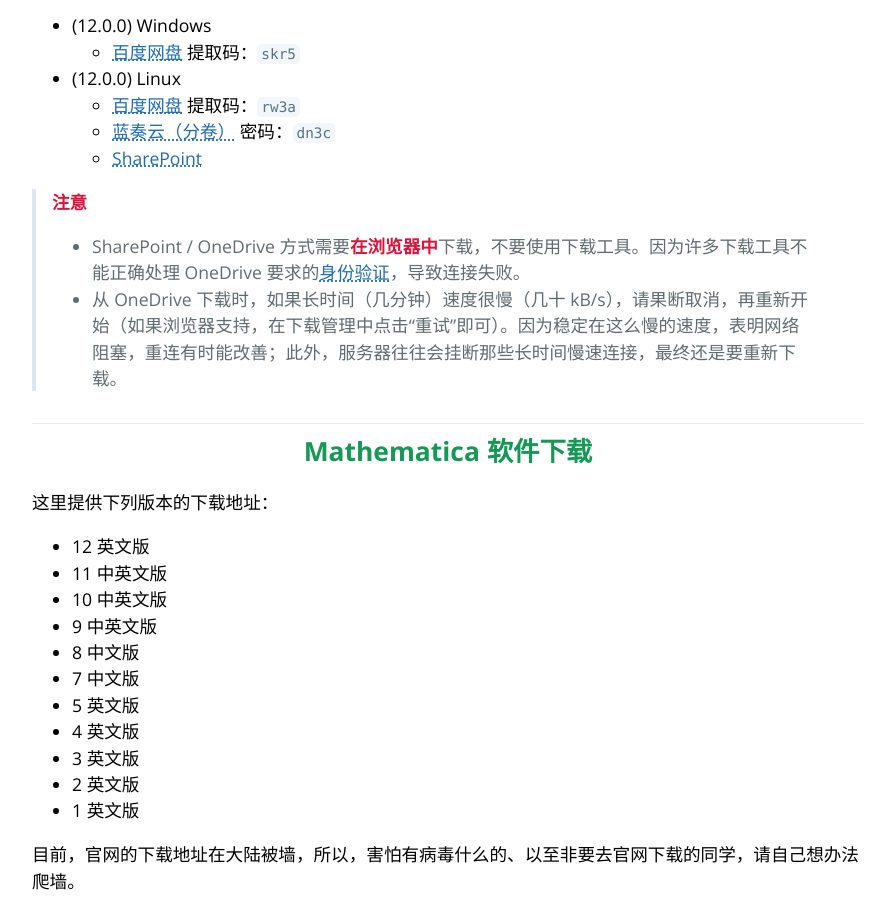
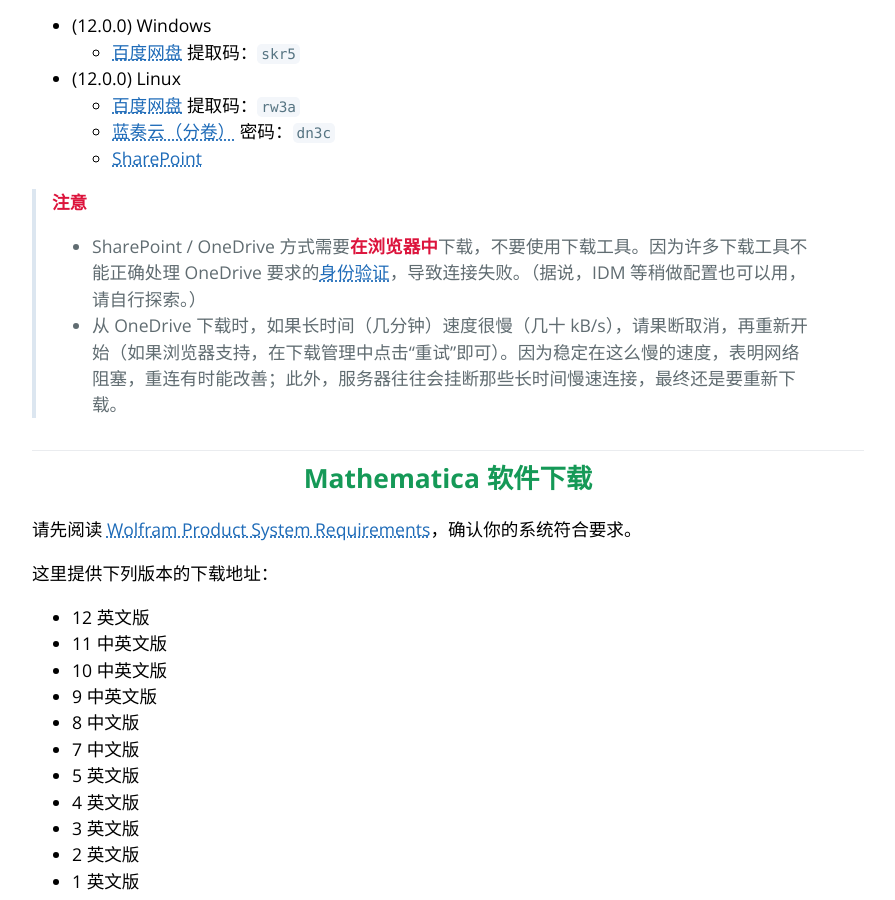
Before and after one commit to TieBaMma/InstallTutorial, a Jekyll site: the page built from index.md, in a window 1280 px wide and 900 px high, scrolled down 1502 px. Shown: the whole window, without its empty margins (192-1087 px from the left). Built offline with Jekyll 4.4.1, drawn with Linux system fonts in a browser that asks for light colours; some of the changed text lies outside the part shown.

Commit message:
📄 Add system requirements of 12.1 ⚠

```diff
--- a/index.md
+++ b/index.md
@@ -53,10 +53,12 @@
 
 > **注意**
 >
-> * SharePoint / OneDrive 方式需要**在浏览器中**下载，不要使用下载工具。因为许多下载工具不能正确处理 OneDrive 要求的[身份验证](https://docs.microsoft.com/en-us/sharepoint/authentication)，导致连接失败。
+> * SharePoint / OneDrive 方式需要**在浏览器中**下载，不要使用下载工具。因为许多下载工具不能正确处理 OneDrive 要求的[身份验证](https://docs.microsoft.com/en-us/sharepoint/authentication)，导致连接失败。（据说，IDM 等稍做配置也可以用，请自行探索。）
 > * 从 OneDrive 下载时，如果长时间（几分钟）速度很慢（几十 kB/s），请果断取消，再重新开始（如果浏览器支持，在下载管理中点击“重试”即可）。因为稳定在这么慢的速度，表明网络阻塞，重连有时能改善；此外，服务器往往会挂断那些长时间慢速连接，最终还是要重新下载。
 
 ## Mathematica 软件下载
+
+请先阅读 [Wolfram Product System Requirements](https://support.wolfram.com/6479)，确认你的系统符合要求。
 
 这里提供下列版本的下载地址：
 
@@ -118,6 +120,10 @@
 > **注意**
 >
 > 只有自带了**中文帮助**的才叫中文版！自行汉化的方法详见前文“中文版和英文版的区别”小节。
+
+> **注意**
+>
+> 从 12.1 开始，Mathematica 仅支持 64 位操作系统。其他多项系统要求也都显著提高。
 
 * (12.1.0) Windows 英文 + Mac 英文
   * [OneDrive](http://wxyh.bilibli.icu/yunpan/onedrive/Software/study-software/Mathematica/)（备注：国内可用）
@@ -528,9 +534,11 @@
 
 Windows 10 特有功能：只有启动防火墙，ttf 字体文件才能打开并安装。参看 [Enable Windows 10 firewall to install fonts - 404 Tech Support](https://www.404techsupport.com/2015/09/11/enable-windows-10-firewall-install-fonts/)。
 
-### 【Q7】此文链接中的 Mathematica 支持 64 位系统吗
+### 【Q7】Mathematica 支持 64 位系统吗
 
 【A7】Mathematica 安装包同时包含 32 和 64 位，它会自动判断你的系统类型并安装。
+
+从 12.1 开始，Mathematica 仅支持 64 位操作系统。其他多项系统要求也都显著提高。
 
 ### 【Q8】64 位系统在安装了 VC2010 运行库后，那两个注册机仍然无法使用
 
```
